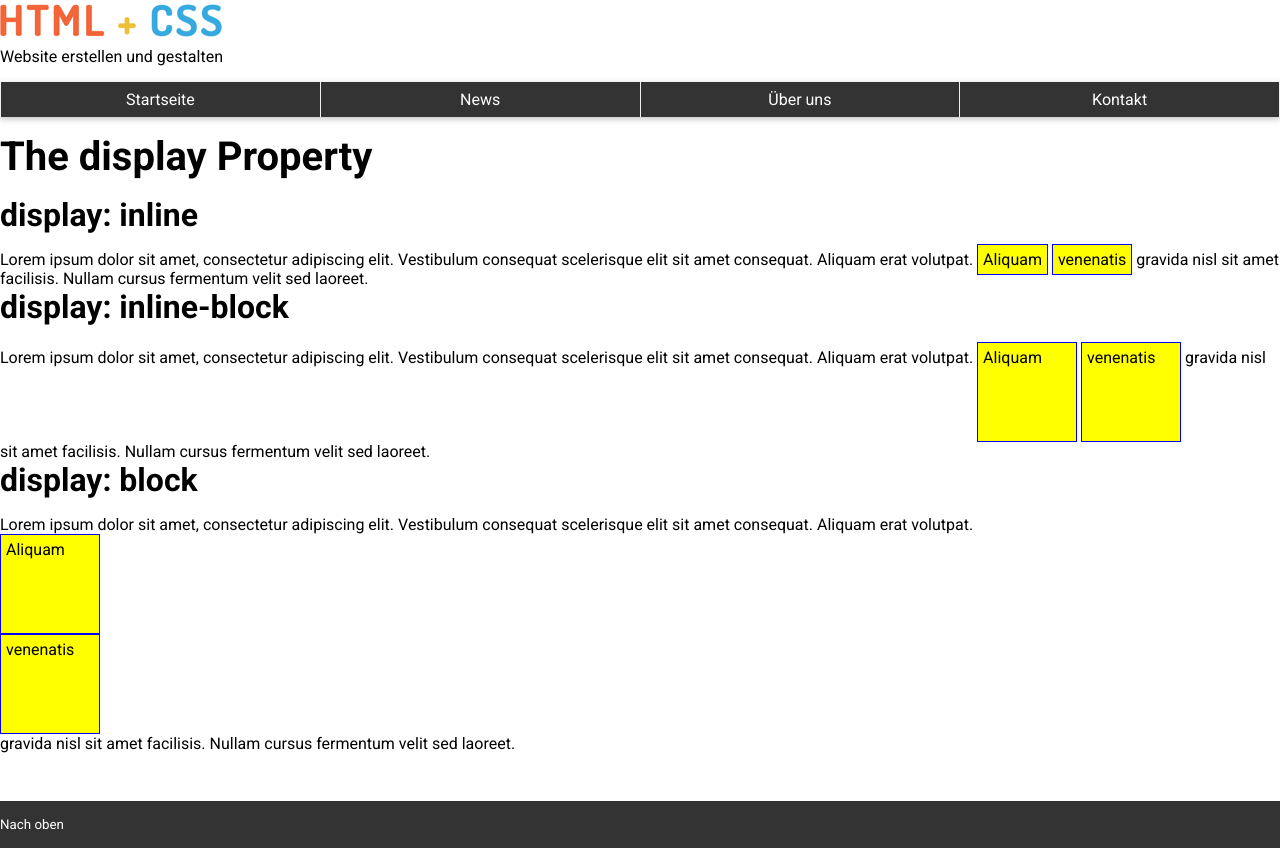
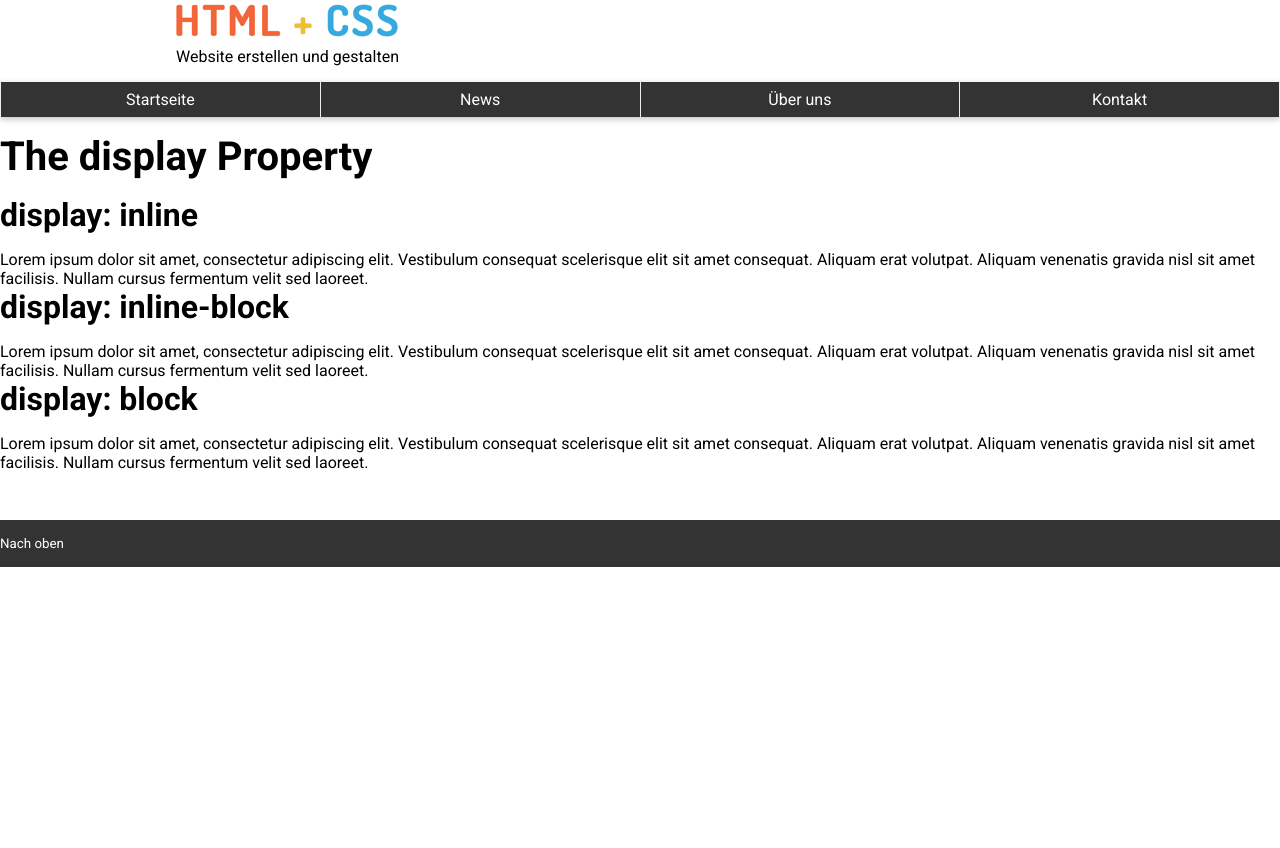
Before and after one commit to HelixOW/Webproject, a plain HTML site: page inline_boxes.html in a window 1280 px wide. After the commit the page ends 800 px from the top, so only its background shows below. Drawn offline with Linux system fonts and the light colour scheme.

Commit message:
kokosnuss

```diff
--- a/inline_boxes.html
+++ b/inline_boxes.html
@@ -10,38 +10,9 @@
 
         <link href="./css/style.css" rel="stylesheet">
         <link rel="icon" type="image/x-icon" href="./bilder/favicon.ico">
-
-        <style>
-span.a {
-  display: inline; /* the default for span */
-  width: 100px;
-  height: 100px;
-  padding: 5px;
-  border: 1px solid blue;
-  background-color: yellow;
-}
-
-span.b {
-  display: inline-block;
-  width: 100px;
-  height: 100px;
-  padding: 5px;
-  border: 1px solid blue;
-  background-color: yellow;
-}
-
-span.c {
-  display: block;
-  width: 100px;
-  height: 100px;
-  padding: 5px;
-  border: 1px solid blue;
-  background-color: yellow;
-}
-</style>
     </head>
     <body>
-       <header class="site-header">
+       <header class="site-header wrapper">
             <h1 class="site-logo">
                 <img src="./bilder/logo-html+css-222.gif" srcset="./bilder/logo-html+css-444.gif 2x, ./bilder/logo-html+css-666.gif 3x" alt="HTML+CSS" width="222" height="33" title="Das ist das Logo HTML + CSS">
             </h1>
@@ -50,6 +21,7 @@ span.c {
         </header>
 
         <nav class="site-nav">
+            <button class="menubutton" onclick="this.classList.toggle('show-menu')"><i class="fas fa-bars"></i>&nbsp;Menü</button>
             <ul class="site-nav-list">
                 <li><a href="index.html" target="_blank">Startseite</a></li>
                 <li><a href="./news.html" target="_blank" >News</a></li>
```
Also changed, not shown: kontakt.html (+1 -0 lines), news.html (+2 -1 lines), ueber_uns.html (+3 -2 lines).
